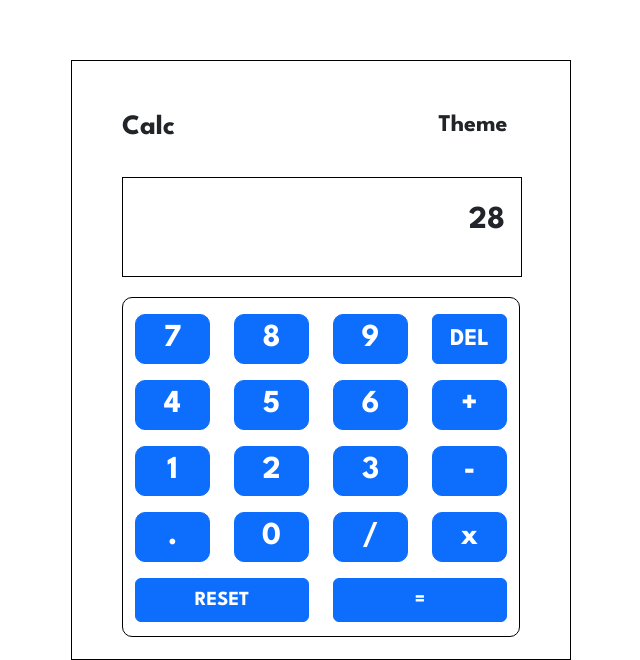
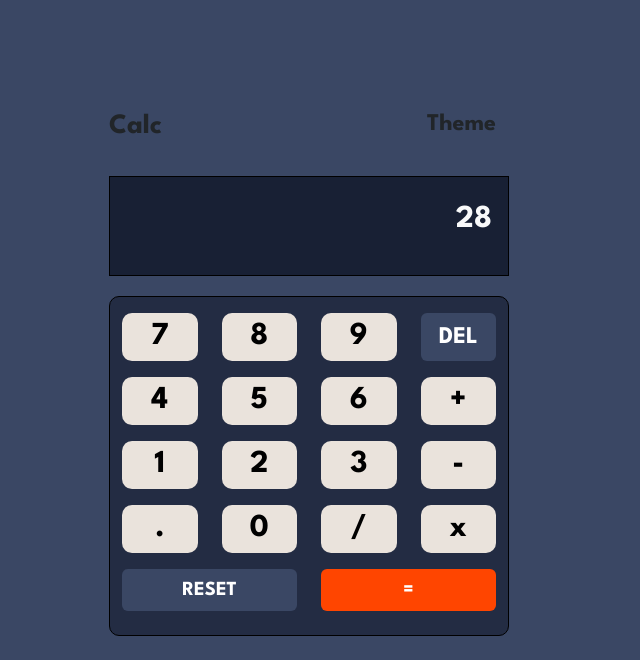
Before and after one commit to Juliancito1/Calculator, a React (Vite) app: page / in a window 1280 px wide. Shown: the part 140-800 px from the top of the page, without its empty margins (383-1023 px from the left). Built offline with nearby package versions, Linux system fonts and the light colour scheme.

Commit message:
Se agregaron colores y efectos a los botones

```diff
--- a/src/App.css
+++ b/src/App.css
@@ -6,10 +6,22 @@
 
 @media (min-width:992px)
 {
+  .background{
+    background-color: hsl(222, 26%, 31%);
+    min-height: 100vh;
+  }
+
+  .backgroundKeypad{
+    background-color: hsl(223, 31%, 20%);
+  }
+
+  .backgroundResult{
+    background-color: hsl(224, 36%, 15%);
+  }
+
   .calculator{
     width: 500px;
     height: 600px;
-    border: 1px  solid black;
     padding: 50px;
     top: 200px;
     left: 360px;
@@ -33,6 +45,33 @@
     font-size: 32px;
     padding: 0px 0px 0px 0px;
     border-radius: 10px;
+    background-color: hsl(30, 25%, 89%);
+    color: black;
+    border: 0px;
+  }
+
+  .buttons:hover{
+    transition: 0.5s;
+    background-color: white;
+    color: black;
+  }
+
+  .resdel{
+    background-color: hsl(222, 26%, 31%);
+  }
+
+  .resdel:hover{
+    background-color: hsl(221, 36%, 62%);
+    transition: 0.5s;
+  }
+
+  .equal{
+    background-color: orangered;
+  }
+
+  .equal:hover{
+    background-color: rgba(228, 164, 141, 0.733);
+    transition: 0.5s;
   }
 
 
--- a/src/App.jsx
+++ b/src/App.jsx
@@ -5,9 +5,9 @@ import "./App.css"
 function App() {
 
   return (
-    <Container>
+    <section className="background">
       <Calculator></Calculator>
-    </Container>
+    </section>
   )
 }
 
--- a/src/components/calculator/Buttons.jsx
+++ b/src/components/calculator/Buttons.jsx
@@ -3,7 +3,7 @@ import Button from "react-bootstrap/Button";
 
 const Buttons = () => {
   return (
-    <section className="buttonsPad">
+    <section className="buttonsPad backgroundKeypad">
       <Container>
         <Row className="mt-lg-3">
           <Col lg={3}>
@@ -16,7 +16,7 @@ const Buttons = () => {
             <Button className="w-100 buttons">9</Button>
           </Col>
           <Col lg={3}>
-            <Button className="w-100 fs-4">DEL</Button>
+            <Button className="w-100 fs-4 resdel border-0">DEL</Button>
           </Col>
         </Row>
         <Row className="my-lg-3">
@@ -63,10 +63,10 @@ const Buttons = () => {
         </Row>
         <Row>
             <Col lg={6}>
-                <Button className="w-100 fs-5 ">RESET</Button>
+                <Button className="w-100 fs-5 resdel border-0">RESET</Button>
             </Col>
             <Col lg={6}>
-                <Button className="w-100 fs-5">=</Button>
+                <Button className="w-100 fs-5 equal border-0">=</Button>
             </Col>
         </Row>
       </Container>
--- a/src/components/calculator/Result.jsx
+++ b/src/components/calculator/Result.jsx
@@ -2,9 +2,9 @@ import React from 'react';
 
 const Result = () => {
     return (
-        <section>
+        <section className='backgroundResult'>
             <aside className='result mt-lg-4'>
-                        <h2 className='text-end me-lg-3 mt-lg-4'>28</h2>
+                        <h2 className='text-end text-light me-lg-3 mt-lg-4'>28</h2>
             </aside>
         </section>
     );
```
